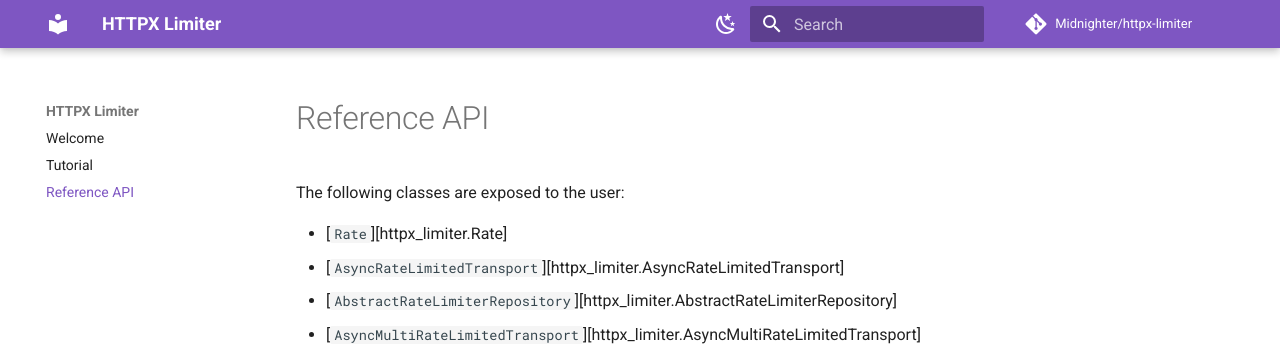
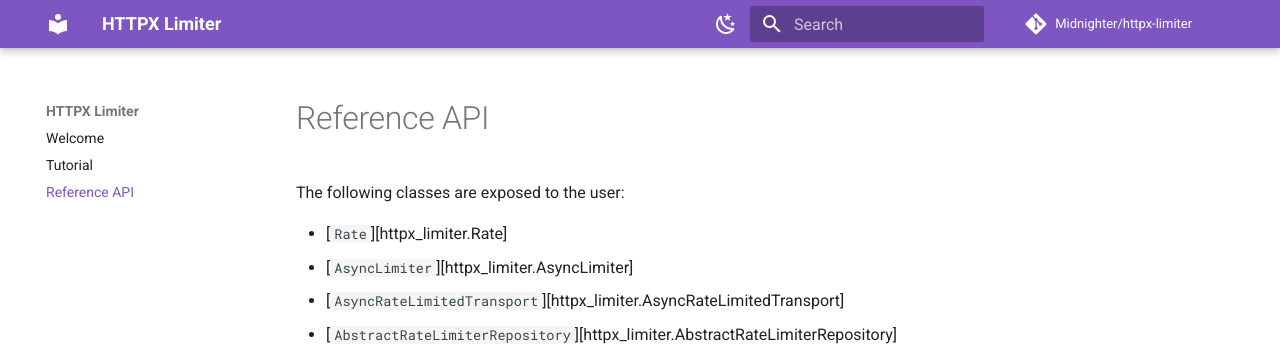
Before and after one commit to Midnighter/httpx-limiter, an MkDocs documentation site: the page built from docs/api.md, in a window 1280 px wide, cut to the strip 0-360 px from the top of the page. Built offline with MkDocs 1.6.1 and Material for MkDocs 9.7.7, drawn with Linux system fonts in a browser that asks for light colours; comment, search, counter and statistics services are not loaded; the version menu is left out.

Commit message:
docs: add async limiter to API docs

```diff
--- a/docs/api.md
+++ b/docs/api.md
@@ -1,6 +1,7 @@
 The following classes are exposed to the user:
 
 * [`Rate`][httpx_limiter.Rate]
+* [`AsyncLimiter`][httpx_limiter.AsyncLimiter]
 * [`AsyncRateLimitedTransport`][httpx_limiter.AsyncRateLimitedTransport]
 * [`AbstractRateLimiterRepository`][httpx_limiter.AbstractRateLimiterRepository]
 * [`AsyncMultiRateLimitedTransport`][httpx_limiter.AsyncMultiRateLimitedTransport]
@@ -9,6 +10,7 @@ The following classes are exposed to the user:
     options:
         members:
             - Rate
+            - AsyncLimiter
             - AsyncRateLimitedTransport
             - AbstractRateLimiterRepository
             - AsyncMultiRateLimitedTransport
```
